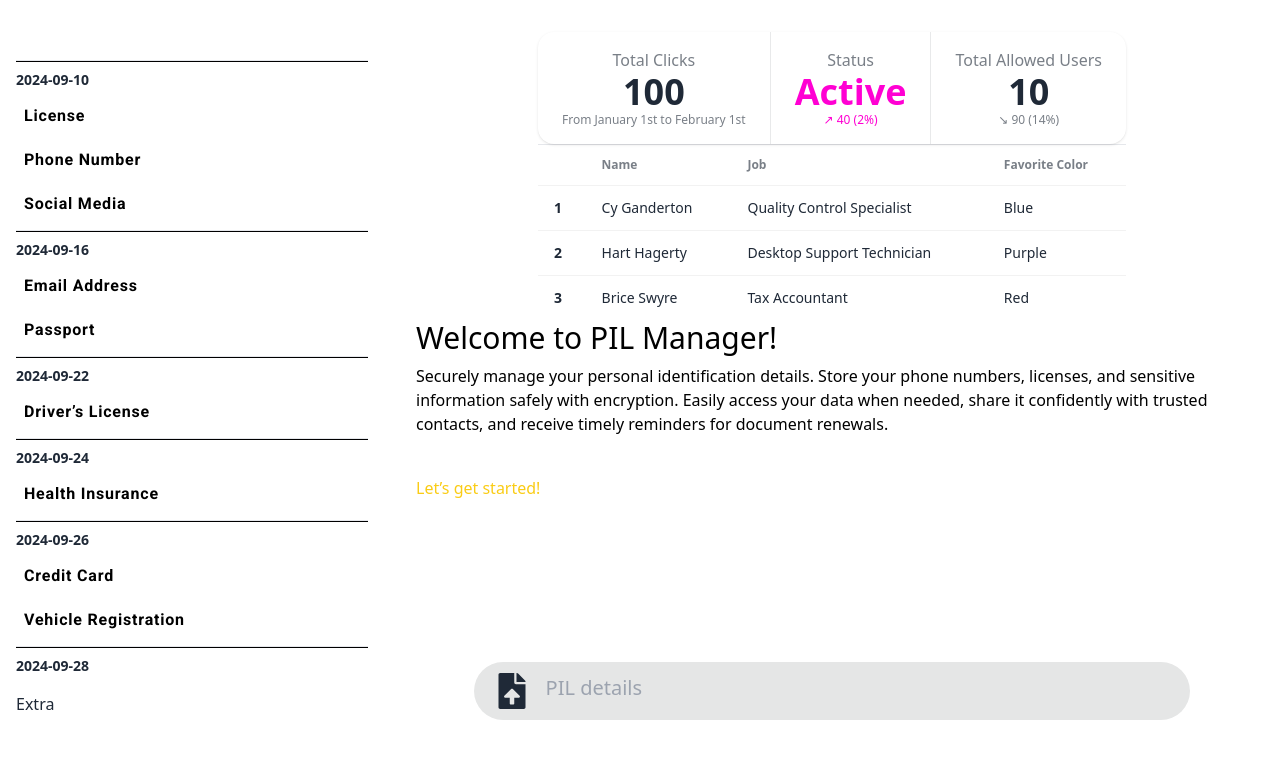
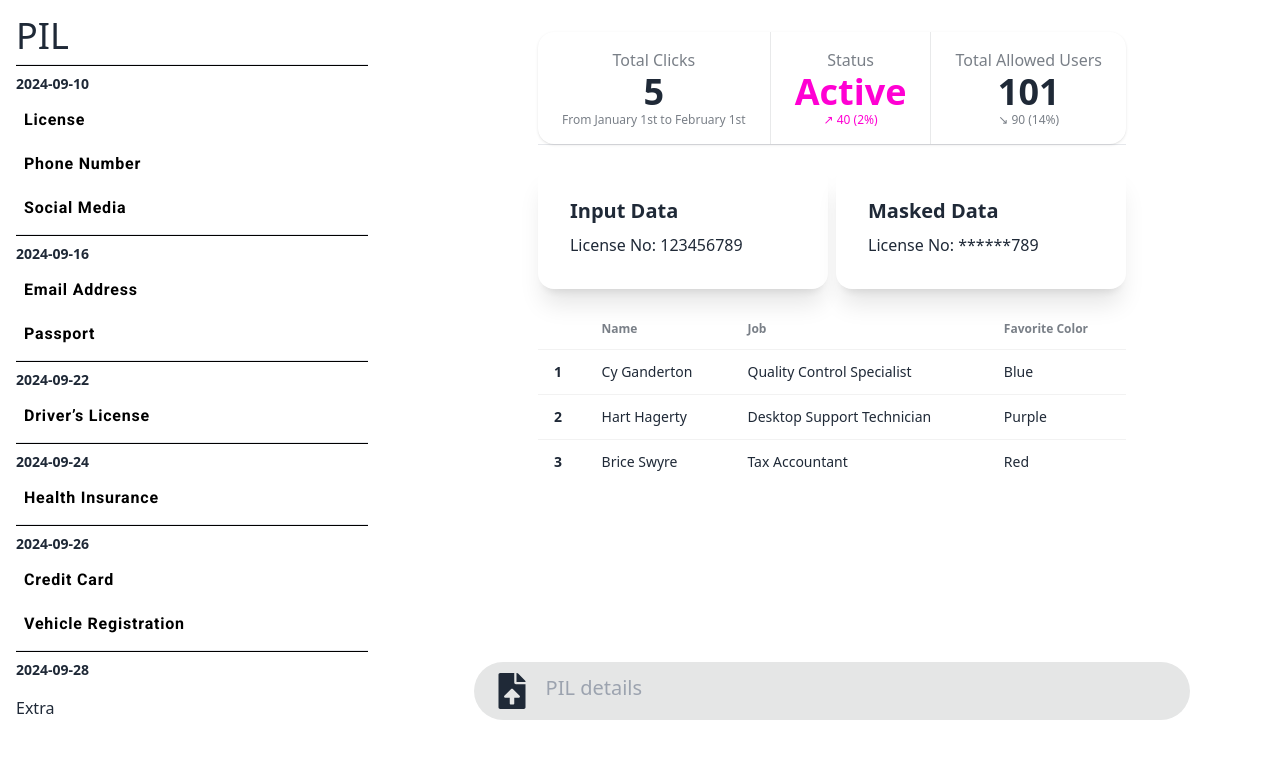
Before and after one commit to ShubhPundir/SIH, a React (Vite) app in the folder client/: page / in a window 1280 px wide. Both pictures are taken after a click on the button "License". Shown: the top 758 px of the page. Built offline with nearby package versions, Linux system fonts and the light colour scheme.

Commit message:
Dummy PIL data added

```diff
--- a/client/package.json
+++ b/client/package.json
@@ -10,9 +10,11 @@
     "preview": "vite preview"
   },
   "dependencies": {
+    "@reduxjs/toolkit": "^2.2.7",
     "react": "^18.3.1",
     "react-dom": "^18.3.1",
-    "react-icons": "^5.3.0"
+    "react-icons": "^5.3.0",
+    "react-redux": "^9.1.2"
   },
   "devDependencies": {
     "@eslint/js": "^9.9.0",
--- a/client/src/components/LeftSide/AllData.jsx
+++ b/client/src/components/LeftSide/AllData.jsx
@@ -1,92 +1,24 @@
+import { useDispatch, useSelector } from "react-redux";
+import { printData } from "../../store/slices/outputSlice";
+
 function AllData() {
-  const data = [
-    { id: 1, title: "License", date: "2024-09-10" },
-    { id: 2, title: "Phone Number", date: "2024-09-10" },
-    { id: 3, title: "Social Media", date: "2024-09-10" },
-    { id: 4, title: "Email Address", date: "2024-09-16" },
-    { id: 5, title: "Passport", date: "2024-09-16" },
-    { id: 6, title: "Credit Card", date: "2024-09-26" },
-    { id: 7, title: "Driver’s License", date: "2024-09-22" },
-    { id: 8, title: "Health Insurance", date: "2024-09-24" },
-    { id: 9, title: "Vehicle Registration", date: "2024-09-26" },
-    { id: 10, title: "Bank Account", date: "2024-09-28" },
-    { id: 11, title: "Student ID", date: "2024-09-30" },
-    { id: 12, title: "Voter Registration", date: "2024-10-02" },
-    { id: 13, title: "Library Card", date: "2024-10-04" },
-    { id: 14, title: "Membership ID", date: "2024-10-06" },
-    { id: 15, title: "Utility Bill", date: "2024-10-08" },
-  ];
-  const pilData = [
-    {
-      date: "2024-09-10",
-      items: [
-        { id: 1, title: "License" },
-        { id: 2, title: "Phone Number" },
-        { id: 3, title: "Social Media" },
-      ],
-    },
-    {
-      date: "2024-09-16",
-      items: [
-        { id: 4, title: "Email Address" },
-        { id: 5, title: "Passport" },
-      ],
-    },
-    {
-      date: "2024-09-22",
-      items: [{ id: 7, title: "Driver’s License" }],
-    },
-    {
-      date: "2024-09-24",
-      items: [{ id: 8, title: "Health Insurance" }],
-    },
-    {
-      date: "2024-09-26",
-      items: [
-        { id: 6, title: "Credit Card" },
-        { id: 9, title: "Vehicle Registration" },
-      ],
-    },
-    {
-      date: "2024-09-28",
-      items: [{ id: 10, title: "Bank Account" }],
-    },
-    {
-      date: "2024-09-30",
-      items: [{ id: 11, title: "Student ID" }],
-    },
-    {
-      date: "2024-10-02",
-      items: [{ id: 12, title: "Voter Registration" }],
-    },
-    {
-      date: "2024-10-04",
-      items: [{ id: 13, title: "Library Card" }],
-    },
-    {
-      date: "2024-10-06",
-      items: [{ id: 14, title: "Membership ID" }],
-    },
-    {
-      date: "2024-10-08",
-      items: [{ id: 15, title: "Utility Bill" }],
-    },
-  ];
   const handlePIL = (id) => {
-    console.log(id);
+    dispatch(printData(id));
   };
+  const pilData = useSelector((state) => state.pilData.pils);
+  const dispatch = useDispatch();
 
   return (
     <div style={{ height: "calc(100vh - 20vh)" }} className="overflow-y-scroll">
       {pilData.map((item) => (
         <div key={item.date}>
-          <hr className="bg-black my-2 dark:bg-white h-[2px]"/>
+          <hr className="bg-black my-2 dark:bg-white h-[2px]" />
           <h1 className="text-sm my-2 font-semibold">{item.date}</h1>
           <div className="rounded-md">
             {/* {console.log(item.items)} */}
             {item.items.map((pil) => (
               <button
-                onClick={() => handlePIL(pil.id)}
+                onClick={() => handlePIL(pil)}
                 key={pil.id}
                 className="w-full  text-left block font-roboto cursor-pointer hover:bg-slate-300  text-base text-black leading-tight tracking-wider font-semibold my-2 py-2 px-2"
               >
--- a/client/src/components/LeftSide/Heading.jsx
+++ b/client/src/components/LeftSide/Heading.jsx
@@ -5,6 +5,7 @@ function Heading() {
   return (
     <div className="flex justify-between items-center w-full">
       <button>
+        <h1 className="text-4xl">PIL</h1>
         {/* <image className="w-20 h-20" alt="Loading.." /> */}
       </button>
       <button>
--- a/client/src/components/RightSide/Output.jsx
+++ b/client/src/components/RightSide/Output.jsx
@@ -1,20 +1,26 @@
-import React from "react";
+import React, { useEffect } from "react";
 import Stats from "./Stats";
+import { useSelector } from "react-redux";
 
 function Output() {
+  const pilData = useSelector((state) => state.outputData.data);
   return (
     <div className="flex mt-8 px-8 flex-col min-h-screen items-center mx-auto">
-        <Stats/>
+      {pilData && pilData.id === undefined ? (
         <div>
           <h1 className="text-black  text-3xl mb-2">Welcome to PIL Manager!</h1>
           <p className="text-black mb-10">
-          Securely manage your personal identification details. Store your phone
-          numbers, licenses, and sensitive information safely with encryption.
-          Easily access your data when needed, share it confidently with trusted
-          contacts, and receive timely reminders for document renewals.
+            Securely manage your personal identification details. Store your
+            phone numbers, licenses, and sensitive information safely with
+            encryption. Easily access your data when needed, share it
+            confidently with trusted contacts, and receive timely reminders for
+            document renewals.
           </p>
           <span className="text-yellow-400">Let’s get started!</span>
         </div>
+      ) : (
+        <Stats pilData={pilData} />
+      )}
     </div>
   );
 }
--- a/client/src/components/RightSide/Stats.jsx
+++ b/client/src/components/RightSide/Stats.jsx
@@ -1,28 +1,47 @@
 import React from "react";
 
-function Stats() {
+function Stats({ pilData }) {
+  console.log(pilData);
+
   return (
     <div>
-      <div className="stats shadow">
+      <div className="stats shadow w-full">
         <div className="stat place-items-center">
           <div className="stat-title">Total Clicks</div>
-          <div className="stat-value">100</div>
+          <div className="stat-value">{pilData.totalClicks || 0}</div>
           <div className="stat-desc">From January 1st to February 1st</div>
         </div>
 
         <div className="stat place-items-center">
           <div className="stat-title">Status</div>
-          <div className="stat-value text-secondary">Active</div>
+          <div className="stat-value text-secondary">
+            {pilData.status ? "Active" : "Inactive"}
+          </div>
           <div className="stat-desc text-secondary">↗︎ 40 (2%)</div>
         </div>
 
         <div className="stat place-items-center">
           <div className="stat-title">Total Allowed Users</div>
-          <div className="stat-value">10</div>
+          <div className="stat-value">{pilData.allowedUser}</div>
           <div className="stat-desc">↘︎ 90 (14%)</div>
         </div>
       </div>
       <hr />
+      {/* Pil Data */}
+      <div className="flex justify-between my-5 gap-2">
+        <div className="card bg-base-100 w-full shadow-xl">
+          <div className="card-body">
+            <h2 className="card-title">Input Data</h2>
+            <p>{pilData.input}</p>
+          </div>
+        </div>
+        <div className="card bg-base-100 w-full shadow-xl">
+          <div className="card-body ">
+            <h2 className="card-title">Masked Data</h2>
+            <p>{pilData.output}</p>
+          </div>
+        </div>
+      </div>
       <div className="overflow-x-auto">
         <table className="table">
           {/* head */}
--- /dev/null
+++ b/client/src/store/slices/outputSlice.js
@@ -0,0 +1,16 @@
+import { createSlice } from "@reduxjs/toolkit";
+
+const initialState = {data:{}};
+export const outputSlice = createSlice({
+  name: "output",
+  initialState,
+  reducers: {
+    printData: (state, action) => {
+      state.data = action.payload;
+    //   console.log(initialState,state);
+    },
+  },
+});
+
+export const { printData } = outputSlice.actions;
+export default outputSlice.reducer;
--- /dev/null
+++ b/client/src/store/slices/pilSlice.js
@@ -0,0 +1,208 @@
+import { createSlice } from "@reduxjs/toolkit";
+
+const initialState = {
+  pils: [
+    {
+      date: "2024-09-10",
+      items: [
+        {
+          id: 1,
+          title: "License",
+          totalClicks: 5,
+          status: true,
+          allowedUser: 101,
+          input: "License No: 123456789",
+          output: "License No: ******789",
+        },
+        {
+          id: 2,
+          title: "Phone Number",
+          totalClicks: 3,
+          status: false,
+          allowedUser: 102,
+          input: "Phone: 9876543210",
+          output: "Phone: ******3210",
+        },
+        {
+          id: 3,
+          title: "Social Media",
+          totalClicks: 7,
+          status: true,
+          allowedUser: 103,
+          input: "Username: social_user",
+          output: "Username: *********user",
+        },
+      ],
+    },
+    {
+      date: "2024-09-16",
+      items: [
+        {
+          id: 4,
+          title: "Email Address",
+          totalClicks: 6,
+          status: true,
+          allowedUser: 104,
+          input: "Email: user@example.com",
+          output: "Email: u***@example.com",
+        },
+        {
+          id: 5,
+          title: "Passport",
+          totalClicks: 2,
+          status: false,
+          allowedUser: 105,
+          input: "Passport No: X1234567",
+          output: "Passport No: X******7",
+        },
+      ],
+    },
+    {
+      date: "2024-09-22",
+      items: [
+        {
+          id: 7,
+          title: "Driver’s License",
+          totalClicks: 8,
+          status: true,
+          allowedUser: 106,
+          input: "License No: A98765432",
+          output: "License No: ******432",
+        },
+      ],
+    },
+    {
+      date: "2024-09-24",
+      items: [
+        {
+          id: 8,
+          title: "Health Insurance",
+          totalClicks: 4,
+          status: false,
+          allowedUser: 107,
+          input: "Insurance No: H123456789",
+          output: "Insurance No: ******789",
+        },
+      ],
+    },
+    {
+      date: "2024-09-26",
+      items: [
+        {
+          id: 6,
+          title: "Credit Card",
+          totalClicks: 10,
+          status: true,
+          allowedUser: 108,
+          input: "Card No: 4111111111111111",
+          output: "Card No: **** **** **** 1111",
+        },
+        {
+          id: 9,
+          title: "Vehicle Registration",
+          totalClicks: 3,
+          status: false,
+          allowedUser: 109,
+          input: "Reg No: ABC123456",
+          output: "Reg No: ***123456",
+        },
+      ],
+    },
+    {
+      date: "2024-09-28",
+      items: [
+        {
+          id: 10,
+          title: "Bank Account",
+          totalClicks: 9,
+          status: true,
+          allowedUser: 110,
+          input: "Account No: 987654321",
+          output: "Account No: ******4321",
+        },
+      ],
+    },
+    {
+      date: "2024-09-30",
+      items: [
+        {
+          id: 11,
+          title: "Student ID",
+          totalClicks: 2,
+          status: false,
+          allowedUser: 111,
+          input: "ID No: ST123456",
+          output: "ID No: ****3456",
+        },
+      ],
+    },
+    {
+      date: "2024-10-02",
+      items: [
+        {
+          id: 12,
+          title: "Voter Registration",
+          totalClicks: 6,
+          status: true,
+          allowedUser: 112,
+          input: "Voter ID: V1234567",
+          output: "Voter ID: *****567",
+        },
+      ],
+    },
+    {
+      date: "2024-10-04",
+      items: [
+        {
+          id: 13,
+          title: "Library Card",
+          totalClicks: 1,
+          status: false,
+          allowedUser: 113,
+          input: "Card No: L9876543",
+          output: "Card No: ****6543",
+        },
+      ],
+    },
+    {
+      date: "2024-10-06",
+      items: [
+        {
+          id: 14,
+          title: "Membership ID",
+          totalClicks: 5,
+          status: true,
+          allowedUser: 114,
+          input: "Membership No: M1234567",
+          output: "Membership No: ******567",
+        },
+      ],
+    },
+    {
+      date: "2024-10-08",
+      items: [
+        {
+          id: 15,
+          title: "Utility Bill",
+          totalClicks: 4,
+          status: true,
+          allowedUser: 115,
+          input: "Account No: 1234567890",
+          output: "Account No: ******7890",
+        },
+      ],
+    },
+  ],
+};
+export const pilSilce = createSlice({
+  name: "pil",
+  initialState,
+  reducers: {
+    print: (state, action) => {
+      //   console.log(action.payload);
+    },
+  },
+});
+
+export const { print } = pilSilce.actions;
+export default pilSilce.reducer;
--- /dev/null
+++ b/client/src/store/store.js
@@ -0,0 +1,6 @@
+import { configureStore } from "@reduxjs/toolkit";
+import pilReducer from "./slices/pilSlice.js";
+import outputSlice from "./slices/outputSlice.js";
+export const store = configureStore({
+  reducer: { pilData: pilReducer, outputData: outputSlice },
+});
```
Also changed, not shown: client/src/main.jsx (+4 -3 lines), 1 other file (tests, documents, lock files or other folders). Lines whose indentation alone changed are shown as unchanged.
